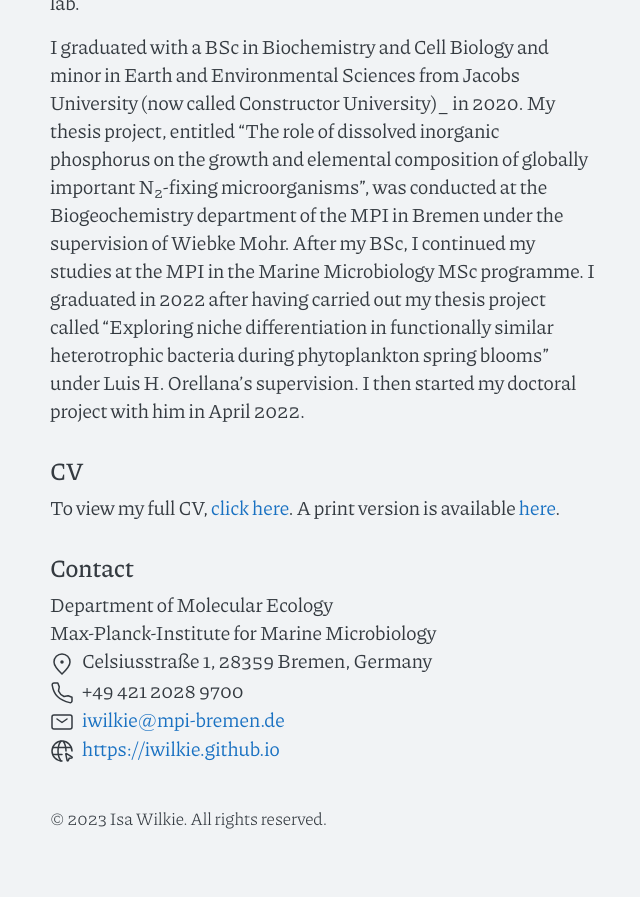
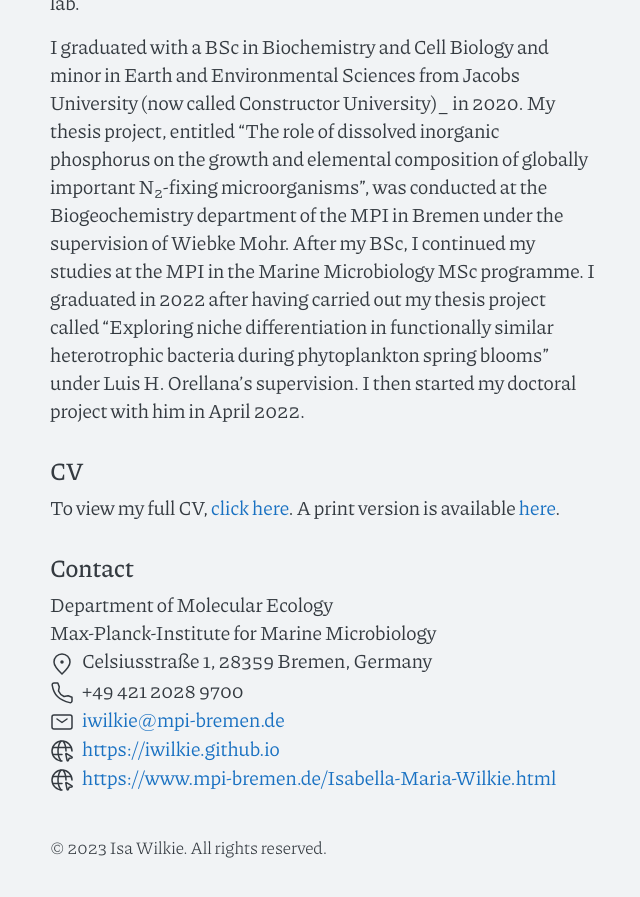
Before and after one commit to iwilkie/iwilkie.github.io, a Jekyll site: the page built from index.md, in a window 1280 px wide and 900 px high, scrolled down 1322 px. Shown: the top 897 px of the window, without its empty margins (317-957 px from the left). Built offline with Jekyll 4.4.1, drawn with Linux system fonts in a browser that asks for light colours; before the commit the page ends 2193 px from its top, so only the background shows below that.

Commit message:
Update contact.html

```diff
--- a/_includes/contact.html
+++ b/_includes/contact.html
@@ -7,5 +7,6 @@
     <li><span class="li-icon">{% include svg/phone.svg %}</span><span>+49 421 2028 9700</span></li>
     <li><span class="li-icon">{% include svg/mail.svg %}</span><a href="mailto:iwilkie@mpi-bremen.de">iwilkie@mpi-bremen.de</a></li>
     <li><span class="li-icon">{% include svg/internet.svg %}</span><a href="https://iwilkie.github.io">https://iwilkie.github.io</a></li>
+    <li><span class="li-icon">{% include svg/internet.svg %}</span><a href="https://www.mpi-bremen.de/Isabella-Maria-Wilkie.html">https://www.mpi-bremen.de/Isabella-Maria-Wilkie.html</a></li>
   </ul>
 </div>
```
